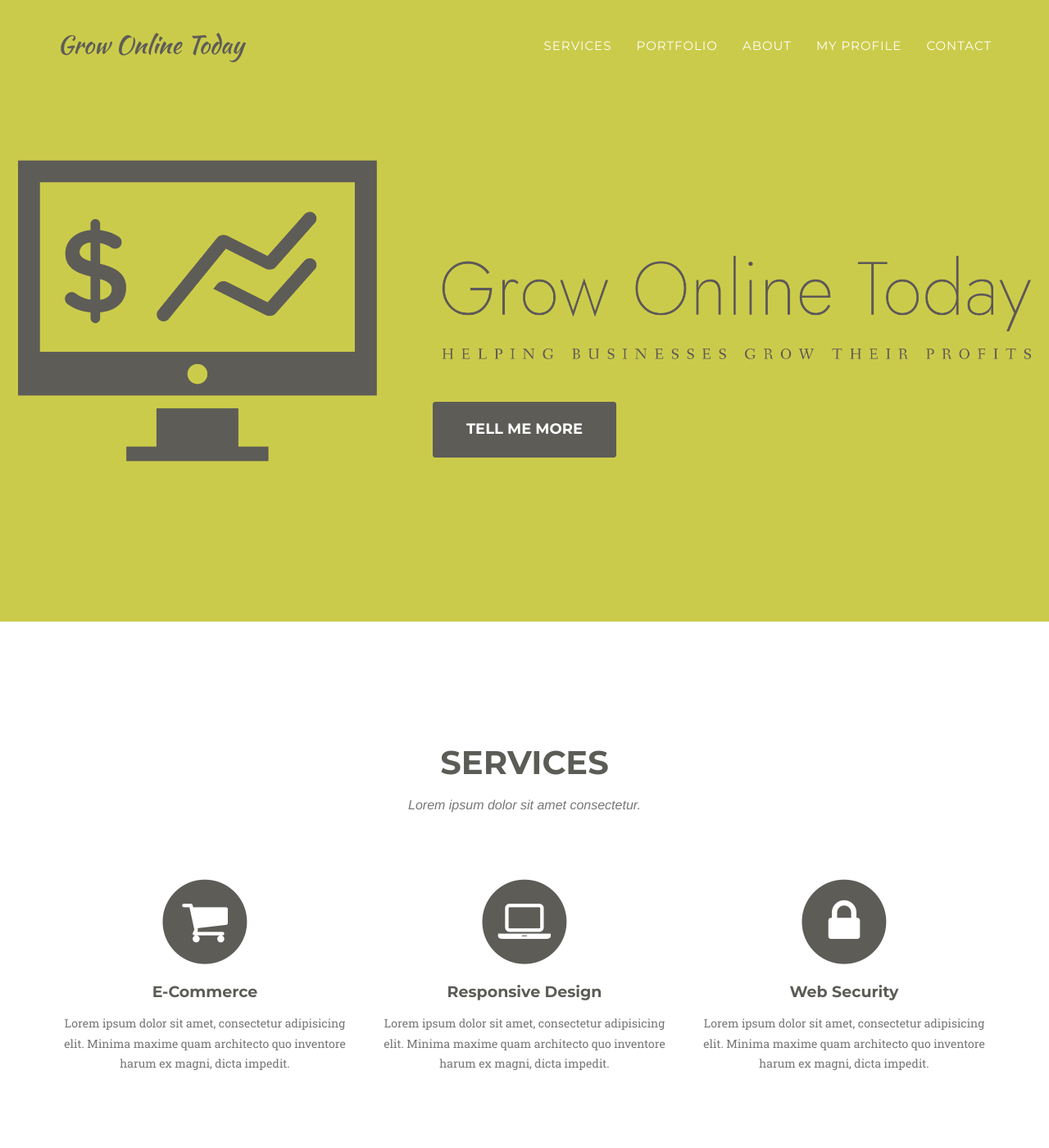
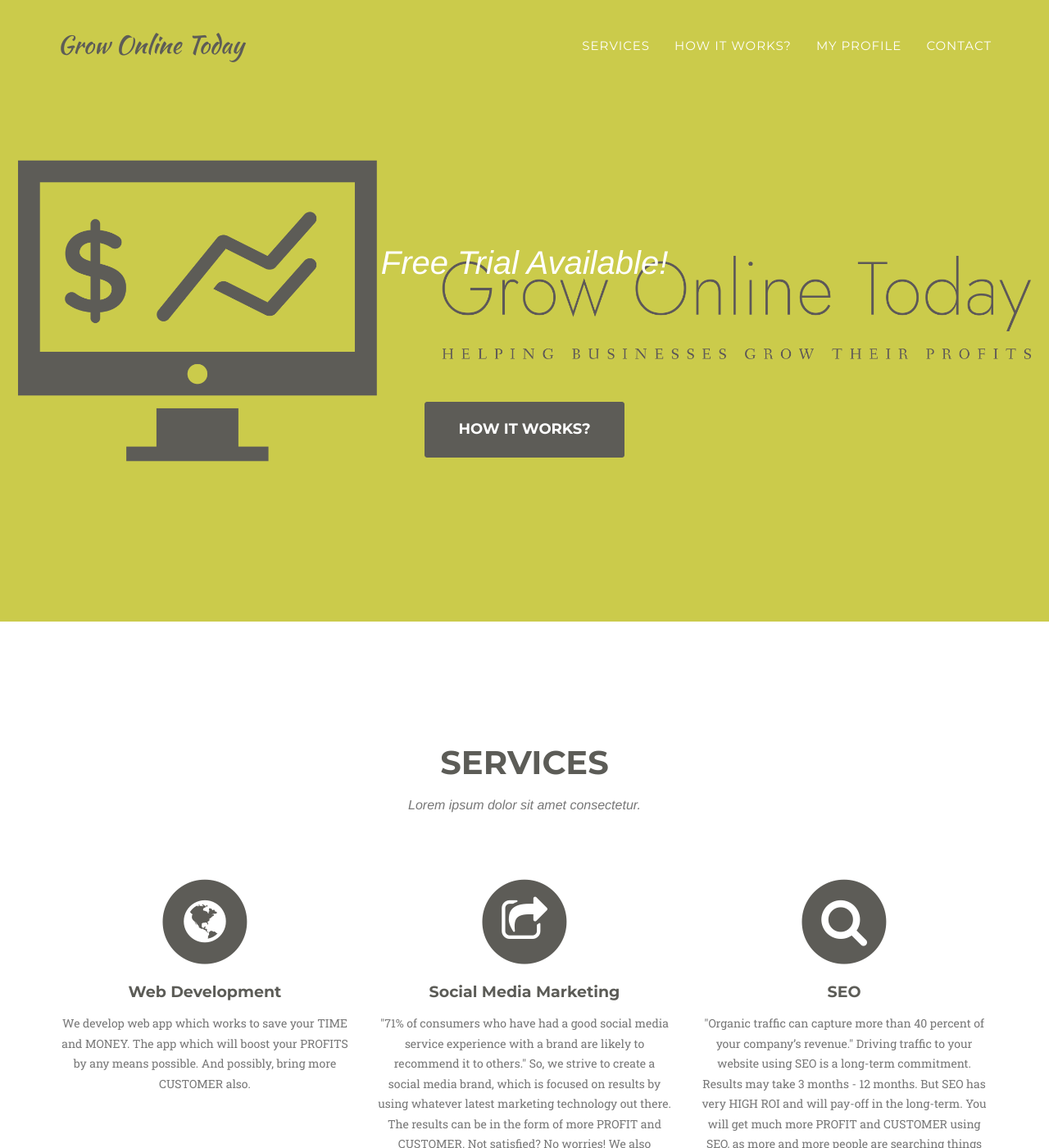
Before and after one commit to sanjitchak/growonlinetoday, a Jekyll site: the page built from index.html, in a window 1280 px wide and 1400 px high. Shown: the whole window at 82% size. Built offline with Jekyll 4.4.1, drawn with Linux system fonts in a browser that asks for light colours; some web fonts are replaced; some of the changed text lies outside the part shown.

Commit message:
changed info and header

```diff
--- a/_includes/header.html
+++ b/_includes/header.html
@@ -27,11 +27,11 @@
           <a class="page-scroll" href="#services">Services</a>
         </li>
         <li>
-          <a class="page-scroll" href="#portfolio">Portfolio</a>
+          <a class="page-scroll" href="#howItWorks">How it works?</a>
         </li>
-        <li>
+        <!-- <li>
           <a class="page-scroll" href="#about">About</a>
-        </li>
+        </li> -->
         <li>
           <a class="page-scroll" href="#team">My Profile</a>
         </li>
@@ -49,13 +49,13 @@
 <header>
   <div class="container">
     <div class="intro-text">
-      <div style="visibility: hidden;" class="intro-lead-in">
-        Welcome To Our Studio!
+      <div class="intro-lead-in">
+        Free Trial Available!
       </div>
       <div style="visibility: hidden;" class="intro-heading">
         It's Nice To Meet You
       </div>
-      <a href="#services" class="page-scroll btn btn-xl">Tell Me More</a>
+      <a href="#howItWorks" class="page-scroll btn btn-xl">How it works?</a>
     </div>
   </div>
 </header>
--- a/_includes/services.html
+++ b/_includes/services.html
@@ -4,33 +4,53 @@
     <div class="row">
       <div class="col-lg-12 text-center">
         <h2 class="section-heading">Services</h2>
-                    <h3 class="section-subheading text-muted">Lorem ipsum dolor sit amet consectetur.</h3>
+        <h3 class="section-subheading text-muted">
+          Lorem ipsum dolor sit amet consectetur.
+        </h3>
       </div>
     </div>
     <div class="row text-center">
       <div class="col-md-4">
         <span class="fa-stack fa-4x">
           <i class="fa fa-circle fa-stack-2x text-primary"></i>
-                        <i class="fa fa-shopping-cart fa-stack-1x fa-inverse"></i>
+          <i class="fa fa-globe  fa-stack-1x fa-inverse"></i>
         </span>
-                    <h4 class="service-heading">E-Commerce</h4>
-                    <p class="text-muted">Lorem ipsum dolor sit amet, consectetur adipisicing elit. Minima maxime quam architecto quo inventore harum ex magni, dicta impedit.</p>
+        <h4 class="service-heading">Web Development</h4>
+        <p class="text-muted">
+          We develop web app which works to save your TIME and MONEY. The app
+          which will boost your PROFITS by any means possible. And possibly,
+          bring more CUSTOMER also.
+        </p>
       </div>
       <div class="col-md-4">
         <span class="fa-stack fa-4x">
           <i class="fa fa-circle fa-stack-2x text-primary"></i>
-                        <i class="fa fa-laptop fa-stack-1x fa-inverse"></i>
+          <i class="fa fa-share-square-o fa-stack-1x fa-inverse"></i>
         </span>
-                    <h4 class="service-heading">Responsive Design</h4>
-                    <p class="text-muted">Lorem ipsum dolor sit amet, consectetur adipisicing elit. Minima maxime quam architecto quo inventore harum ex magni, dicta impedit.</p>
+        <h4 class="service-heading">Social Media Marketing</h4>
+        <p class="text-muted">
+          "71% of consumers who have had a good social media service experience
+          with a brand are likely to recommend it to others." So, we strive to
+          create a social media brand, which is focused on results by using
+          whatever latest marketing technology out there. The results can be in
+          the form of more PROFIT and CUSTOMER. Not satisfied? No worries! We
+          also provide FULL 100% REFUND, within 30 days.
+        </p>
       </div>
       <div class="col-md-4">
         <span class="fa-stack fa-4x">
           <i class="fa fa-circle fa-stack-2x text-primary"></i>
-                        <i class="fa fa-lock fa-stack-1x fa-inverse"></i>
+          <i class="fa fa-search fa-stack-1x fa-inverse"></i>
         </span>
-                    <h4 class="service-heading">Web Security</h4>
-                    <p class="text-muted">Lorem ipsum dolor sit amet, consectetur adipisicing elit. Minima maxime quam architecto quo inventore harum ex magni, dicta impedit.</p>
+        <h4 class="service-heading">SEO</h4>
+        <p class="text-muted">
+          "Organic traffic can capture more than 40 percent of your company’s
+          revenue." Driving traffic to your website using SEO is a long-term
+          commitment. Results may take 3 months - 12 months. But SEO has very
+          HIGH ROI and will pay-off in the long-term. You will get much more
+          PROFIT and CUSTOMER using SEO, as more and more people are searching
+          things online.
+        </p>
       </div>
     </div>
   </div>
```
Also changed, not shown: _includes/clients.html (renamed from _includes/clients_.html). Lines whose indentation alone changed are shown as unchanged.
